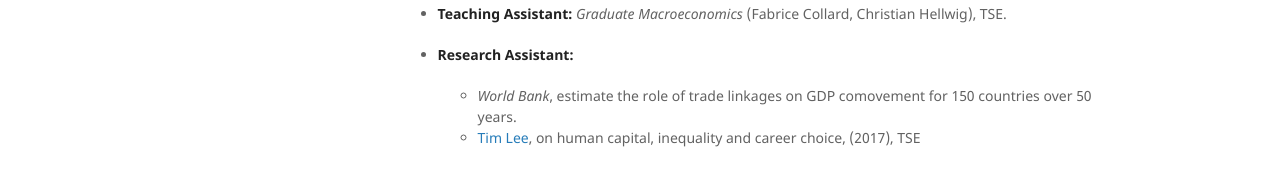
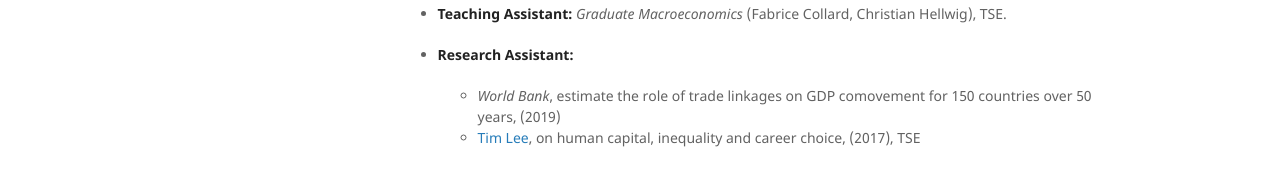
Before and after one commit to AGaillardTSE/AGaillardTSE.github.io, a Jekyll site: the page built from index.md, in a window 1280 px wide. Shown: the part 539-725 px from the top of the page. Built offline with Jekyll 4.4.1, drawn with Linux system fonts in a browser that asks for light colours.

Commit message:
Update index.md

```diff
--- a/index.md
+++ b/index.md
@@ -31,5 +31,5 @@ Welcome to my website! I’m currently a PhD candidate at *Toulouse School of Ec
 *   **Teaching Assistant:** _Graduate Macroeconomics_ (Fabrice Collard, Christian Hellwig), TSE.
 
 *   **Research Assistant:**
-    - *World Bank*, estimate the role of trade linkages on GDP comovement for 150 countries over 50 years.
+    - *World Bank*, estimate the role of trade linkages on GDP comovement for 150 countries over 50 years, (2019)
     - [Tim Lee](http://www.syleetim.net), on human capital, inequality and career choice, (2017), TSE
```
